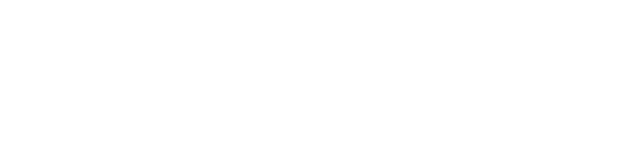
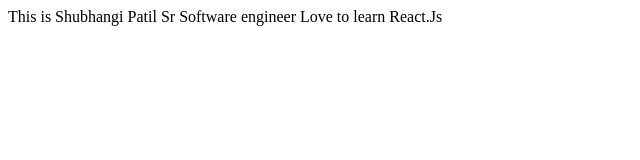
Before and after one commit to shubha28486/CV, a plain HTML site: page index.html in a window 1280 px wide. Shown: the whole page, without its empty margins (0-640 px from the left). Drawn offline with Linux system fonts and the light colour scheme.

Commit message:
sample text

```diff
--- a/index.html
+++ b/index.html
@@ -3,9 +3,11 @@
 <html lang="en" xmlns="http://www.w3.org/1999/xhtml">
 <head>
     <meta charset="utf-8" />
-    <title></title>
+    <title>Shubha CV</title>
 </head>
 <body>
-
+This is Shubhangi Patil
+    Sr Software engineer
+    Love to learn React.Js
 </body>
 </html>
```
